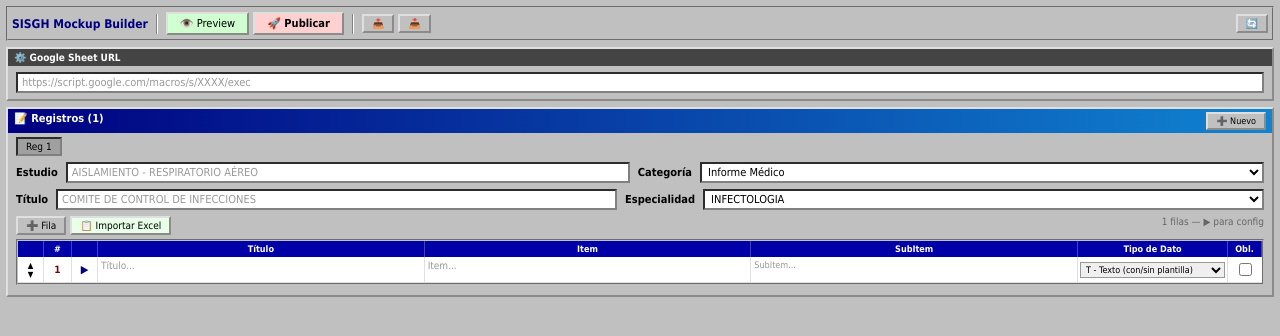
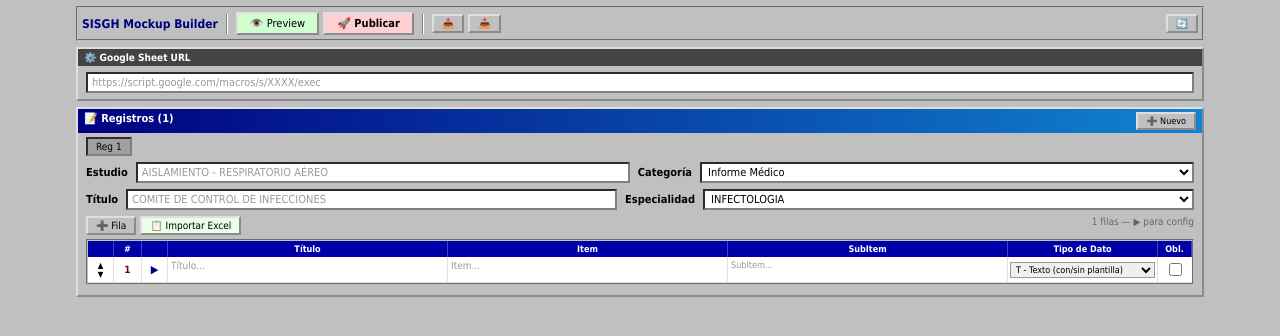
Before and after one commit to JonaFAL/sisgh-mockups, a React (Vite) app: page / in a window 1280 px wide. Shown: the top 336 px of the page. Built offline with nearby package versions, Linux system fonts and the light colour scheme.

Commit message:
fix: restore max-width 1140px on #root to keep compact layout

```diff
--- a/src/index.css
+++ b/src/index.css
@@ -13,6 +13,8 @@ body {
 #root {
   min-height: 100vh;
   color: #000;
+  max-width: 1140px;
+  margin: 0 auto;
 }
 input, select, textarea, button {
   color: #000 !important;
```
